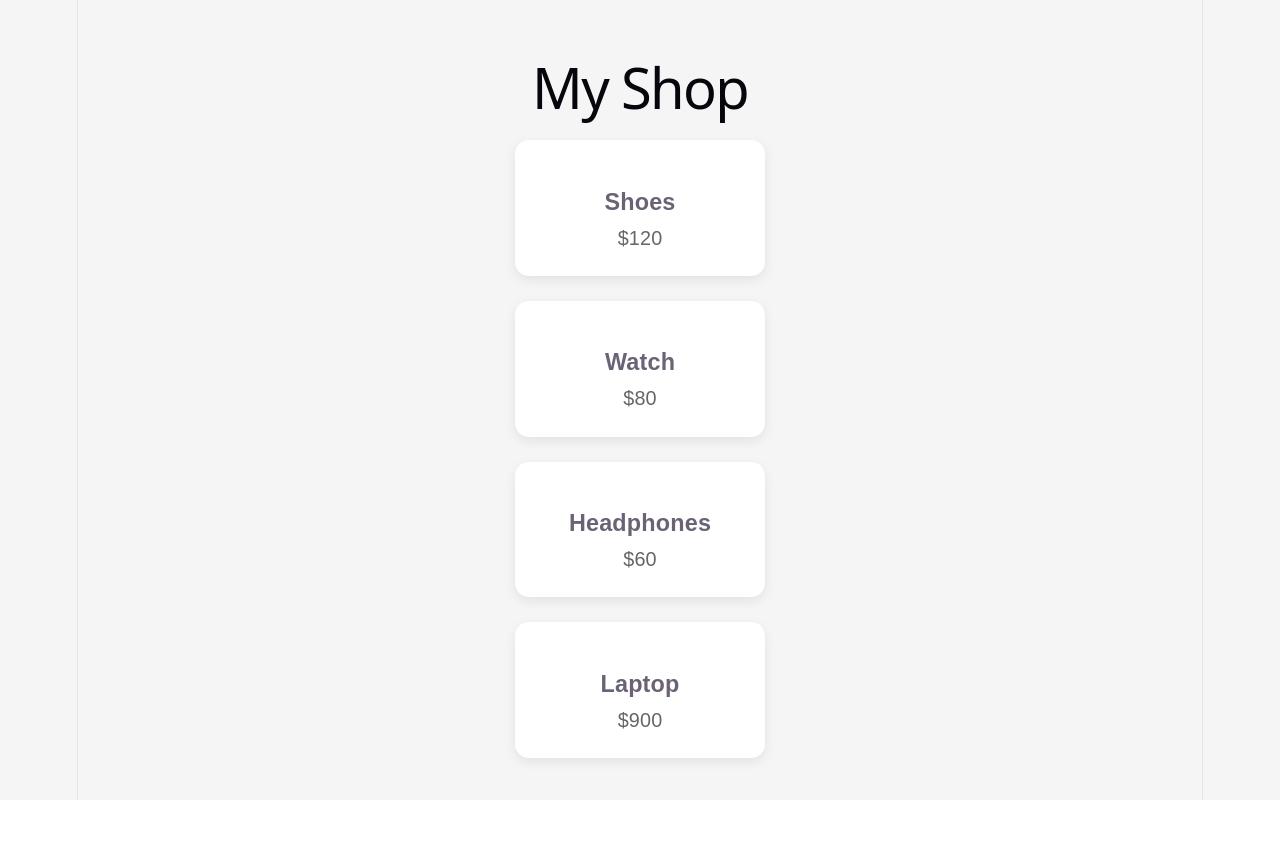
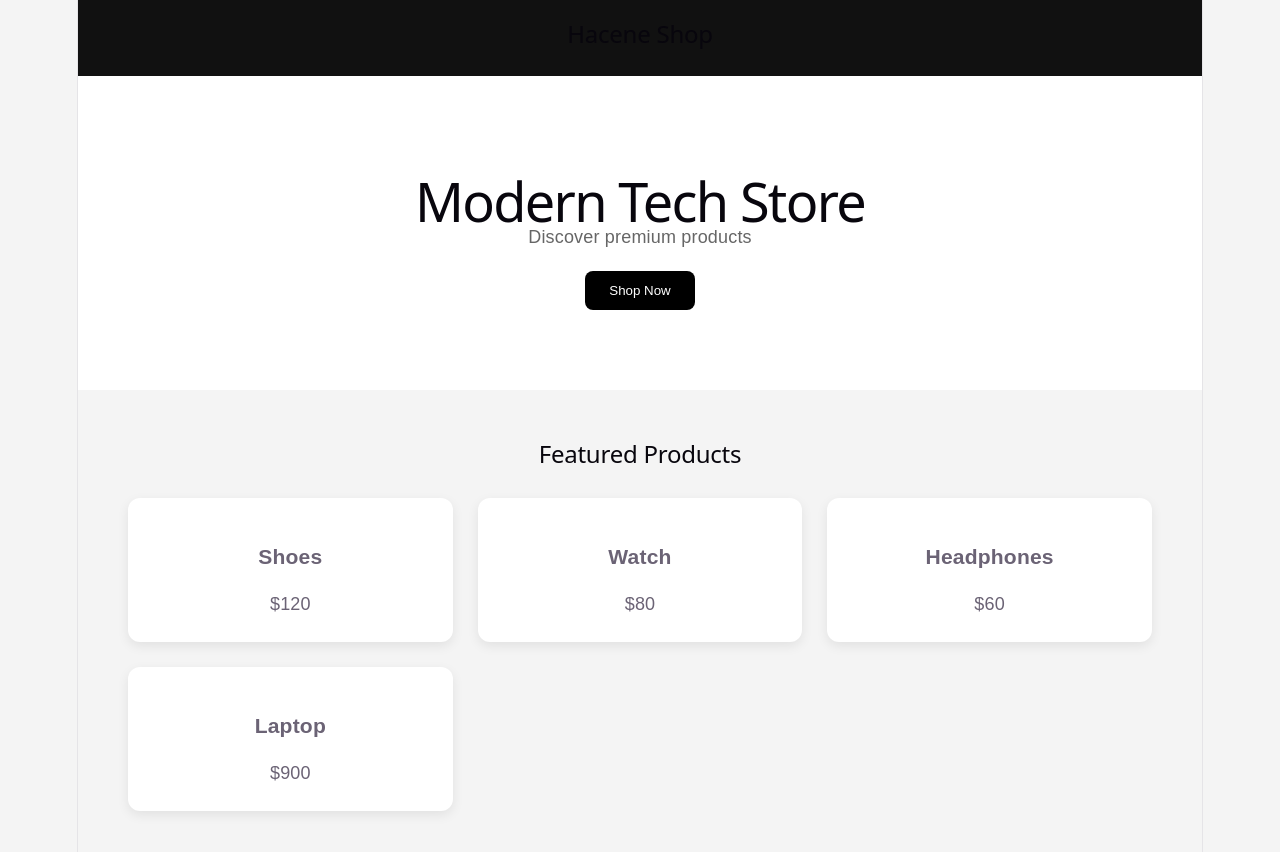
Before and after one commit to hacene-ee/ecommerce-store, a React (Vite) app: page / in a window 1280 px wide. Shown: the top 852 px of the page. Before the commit the page ends 800 px from the top, so only its background shows below. Built offline with nearby package versions, Linux system fonts and the light colour scheme.

Commit message:
Redesign ecommerce homepage layout

```diff
--- a/src/App.css
+++ b/src/App.css
@@ -1,86 +1,55 @@
 body {
   margin: 0;
   font-family: Arial, sans-serif;
-  background-color: #f5f5f5;
+  background: #f4f4f4;
 }
 
-.app {
-  max-width: 1200px;
-  margin: auto;
-  padding: 20px;
+.navbar {
+  background: #111;
+  color: white;
+  padding: 20px 40px;
 }
 
-/* NAVBAR */
-.navbar {
-  display: flex;
-  justify-content: space-between;
-  padding: 15px 30px;
-  background: #111;
-  color: white;
-}
-
-.nav-links a {
-  color: white;
-  margin-left: 15px;
-  text-decoration: none;
-}
-
-/* HERO */
 .hero {
   text-align: center;
   padding: 80px 20px;
-  background: #f4f4f4;
+  background: white;
+}
+
+.hero h1 {
+  font-size: 3rem;
+  margin-bottom: 10px;
+}
+
+.hero p {
+  color: #666;
 }
 
 .hero button {
-  padding: 10px 20px;
-  margin-top: 10px;
+  margin-top: 20px;
+  padding: 12px 24px;
+  border: none;
+  background: black;
+  color: white;
   cursor: pointer;
+  border-radius: 8px;
 }
 
-/* PRODUCTS */
-.products {
-  padding: 40px;
-  text-align: center;
+.products-section {
+  padding: 50px;
 }
 
-
-
-/* FOOTER */
-.footer {
-  text-align: center;
-  padding: 20px;
-  margin-top: 40px;
-  background: #111;
-  color: white;
+.products-grid {
+  display: grid;
+  grid-template-columns: repeat(auto-fit, minmax(240px, 1fr));
+  gap: 25px;
+  margin-top: 30px;
 }
 
 .product-card {
   background: white;
   padding: 25px;
-  border-radius: 14px;
+  border-radius: 12px;
+  text-align: center;
   box-shadow: 0 4px 12px rgba(0,0,0,0.08);
-  transition: transform 0.2s ease;
-  text-align: center;
 }
-
-.product-card:hover {
-  transform: translateY(-5px);
-}
-
-.product-card h3 {
-  margin-bottom: 10px;
-  font-size: 1.3rem;
-}
-
-.product-card p {
-  color: #666;
-  font-size: 1.1rem;
-}
-
-.products-grid {
-  display: grid;
-  grid-template-columns: repeat(auto-fit, minmax(250px, 1fr));
-  gap: 25px;
-  margin-top: 40px;
-}
--- a/src/App.jsx
+++ b/src/App.jsx
@@ -1,14 +1,23 @@
+import ProductCard from "./components/ProductCard";
+import products from "./data/products";
 import "./App.css";
 
-import ProductCard from "./components/ProductCard";
-
-import products from "./data/products";
-
 export default function App() {
-
   return (
     <div className="app">
-    <h1>My Shop</h1>
+
+      <nav className="navbar">
+        <h2>Hacene Shop</h2>
+      </nav>
+
+      <section className="hero">
+        <h1>Modern Tech Store</h1>
+        <p>Discover premium products</p>
+        <button>Shop Now</button>
+      </section>
+
+      <section className="products-section">
+        <h2>Featured Products</h2>
 
         <div className="products-grid">
           {products.map((product) => (
@@ -19,6 +28,8 @@ export default function App() {
             />
           ))}
         </div>
+      </section>
+
     </div>
   );
 }
```
Lines whose indentation alone changed are shown as unchanged.
